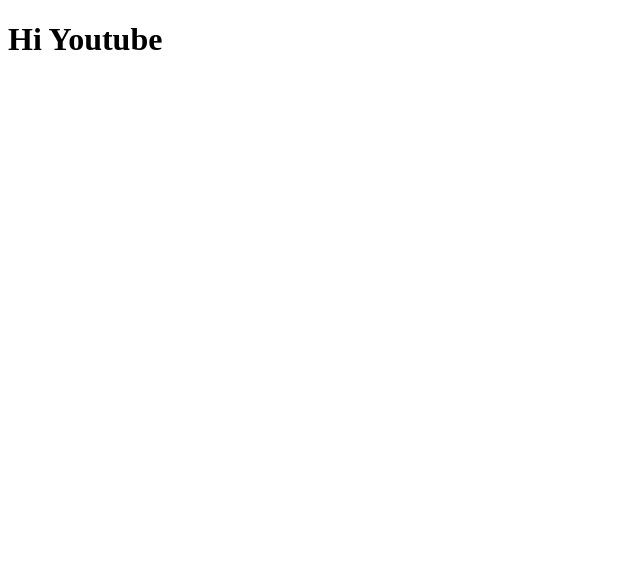
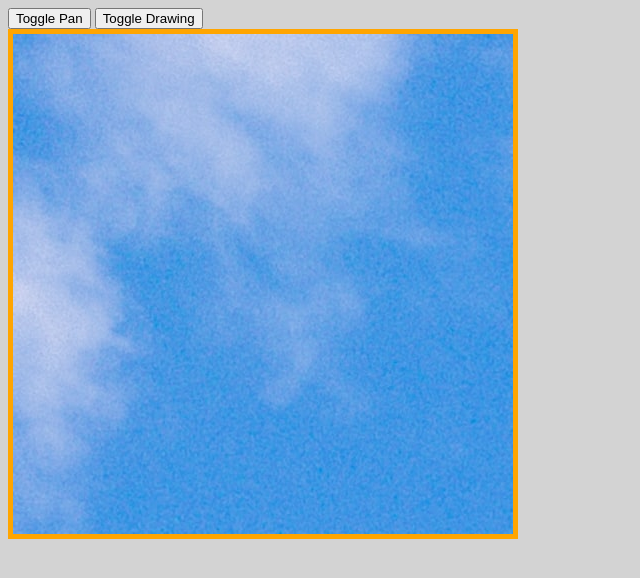
Before and after one commit to bilalasif/FabricProject, a website: page index.html in a window 1280 px wide. Shown: the whole page, without its empty margins (0-640 px from the left). Drawn offline with Linux system fonts and the light colour scheme.

Commit message:
Added Panning and drawing mode

```diff
--- a/index.html
+++ b/index.html
@@ -8,8 +8,13 @@
     <title>Document</title>
 </head>
 
-<body>
-    <h1>Hi Youtube</h1>
+<body style="background-color: lightgray;">
+    <button onclick="toggleMode(modes.pan)">Toggle Pan</button>
+    <button onclick="toggleMode(modes.drawing)">Toggle Drawing</button>
+
+
+    <canvas id="canvas" style="border: 5px solid orange;"></canvas>
+
 
     <script src="./lib/fabric.min.js"></script>
     <script src="./index.js"></script>
--- a/index.js
+++ b/index.js
@@ -1 +1,74 @@
-console.log('This is Index.js')
+const initCanvas = (id) => {
+    return new fabric.Canvas(id, {
+        width: 500,
+        height: 500,
+        selection: false
+    })
+}
+const setBackground = (url, canvas) => {
+    fabric.Image.fromURL(url, (img) => {
+        canvas.backgroundImage = img;
+        canvas.renderAll()
+    })
+}
+const setBackgroundColor = (color) => {
+    canvas.backGroundColor = color
+    canvas.renderAll()
+}
+
+const toggleMode = (mode) => {
+    if (mode === modes.pan) {
+        if (currentMode === modes.pan) {
+            currentMode = ''
+        } else {
+            currentMode = modes.pan
+            canvas.isDrawingMode = false
+            canvas.renderAll()
+        }
+    } else if (mode == modes.drawing) {
+        if (currentMode === modes.drawing) {
+            currentMode = ''
+            canvas.isDrawingMode = false
+            canvas.renderAll()
+        } else {
+            currentMode = modes.drawing
+            canvas.isDrawingMode = true
+            canvas.renderAll()
+        }
+    }
+    console.log(mode)
+
+}
+const setPanEvents = (canvas) => {
+    canvas.on('mouse:move', (event) => {
+        if (mousePressed && currentMode === modes.pan) {
+            canvas.setCursor('grab')
+            canvas.renderAll()
+            const mEvent = event.e;
+            const delta = new fabric.Point(mEvent.movementX, mEvent.movementY)
+            canvas.relativePan(delta)
+        }
+    })
+    canvas.on('mouse:down', (event) => {
+        mousePressed = true
+        if (currentMode === modes.pan) {
+            canvas.setCursor('grab')
+            canvas.renderAll()
+        }
+    })
+    canvas.on('mouse:up', (event) => {
+        mousePressed = false
+        canvas.setCursor('default')
+        canvas.renderAll()
+    })
+}
+let mousePressed = false;
+let currentMode;
+const modes = {
+    pan: 'pan',
+    drawing: 'drawing'
+}
+const canvas = initCanvas('canvas')
+setBackground("./assets/skyimage.jpg", canvas)
+    // setBackgroundColor('white')
+setPanEvents(canvas)
```
Also changed, not shown: assets/skyimage.jpg (added), 1 other file.
